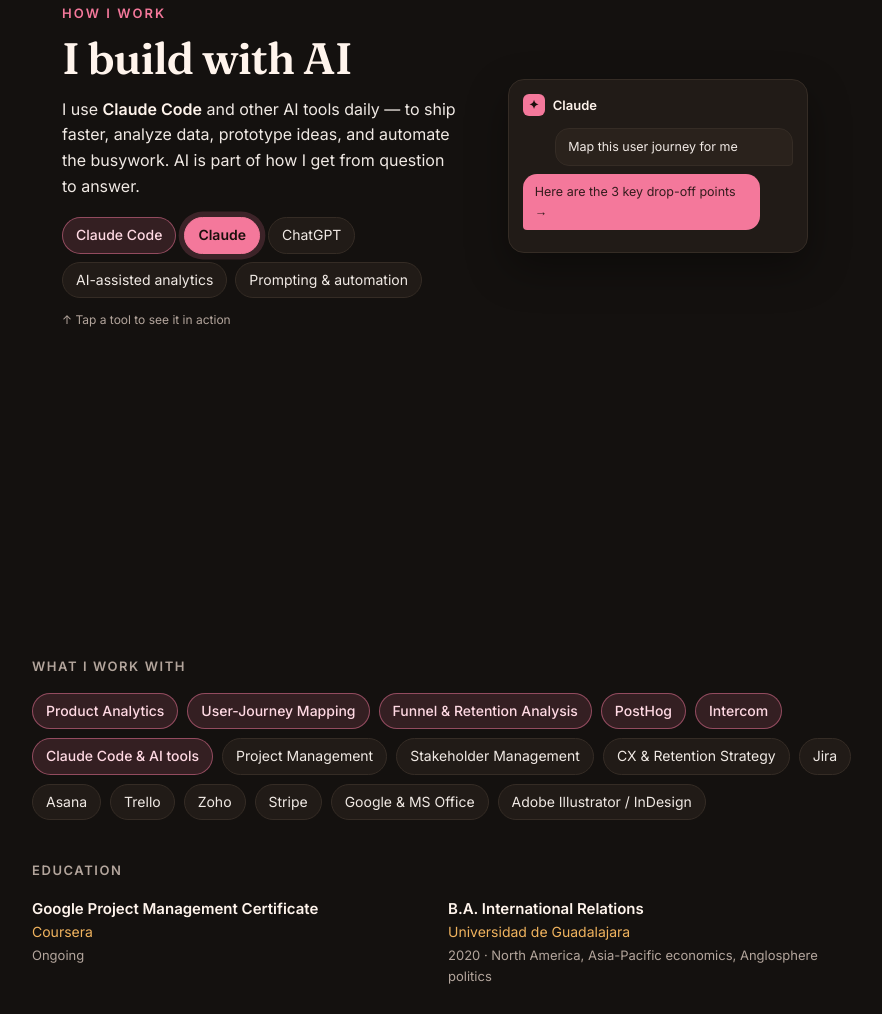
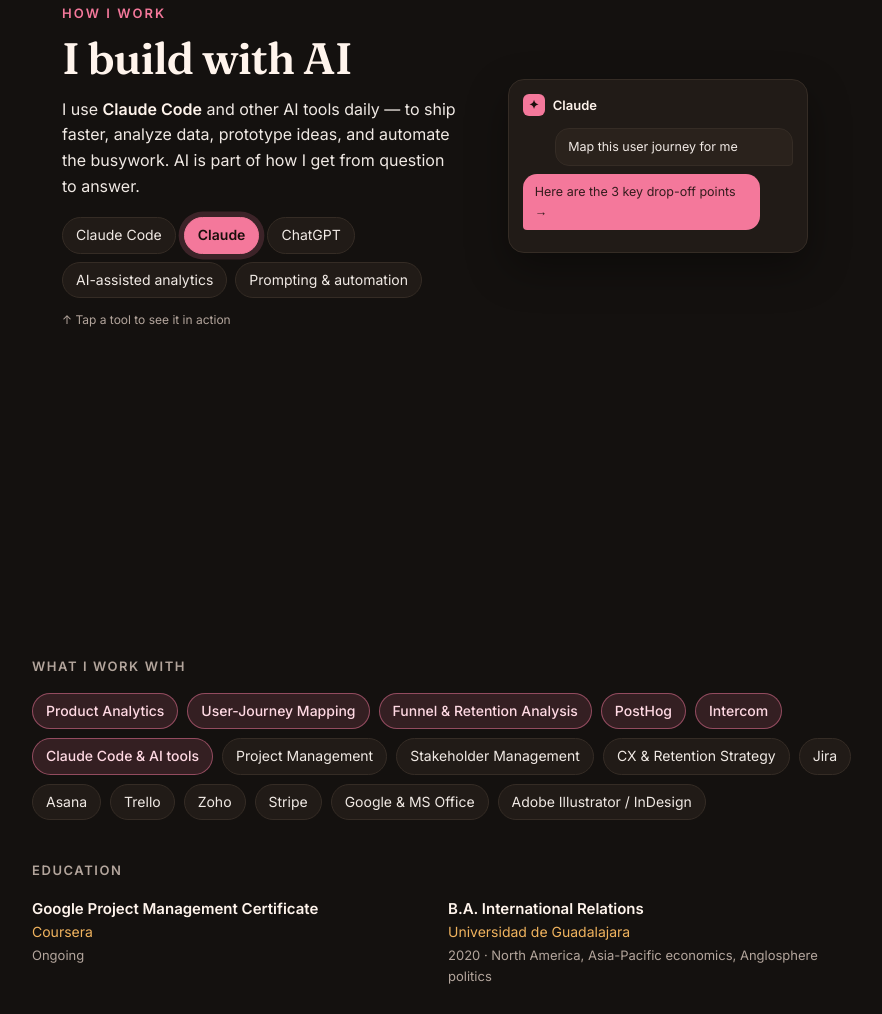
Before and after one commit to anahi-MO/resume, a plain HTML site: page index.html in a window 1280 px wide. Shown: the part 4234-5248 px from the top of the page, without its empty margins (198-1080 px from the left). Drawn offline with Linux system fonts and the light colour scheme.

Commit message:
Fix Claude Code chip staying tinted when inactive (drop key class)

```diff
--- a/index.html
+++ b/index.html
@@ -443,7 +443,7 @@
         analyze data, prototype ideas, and automate the busywork. AI is part of how I get from question to answer.
       </p>
       <div class="ai-tools reveal d3">
-        <button type="button" class="chip key aichip on" data-demo="claudecode">Claude Code</button>
+        <button type="button" class="chip aichip on" data-demo="claudecode">Claude Code</button>
         <button type="button" class="chip aichip" data-demo="claude">Claude</button>
         <button type="button" class="chip aichip" data-demo="chatgpt">ChatGPT</button>
         <button type="button" class="chip aichip" data-demo="analytics" data-i18n="ai.t4">AI-assisted analytics</button>
```
